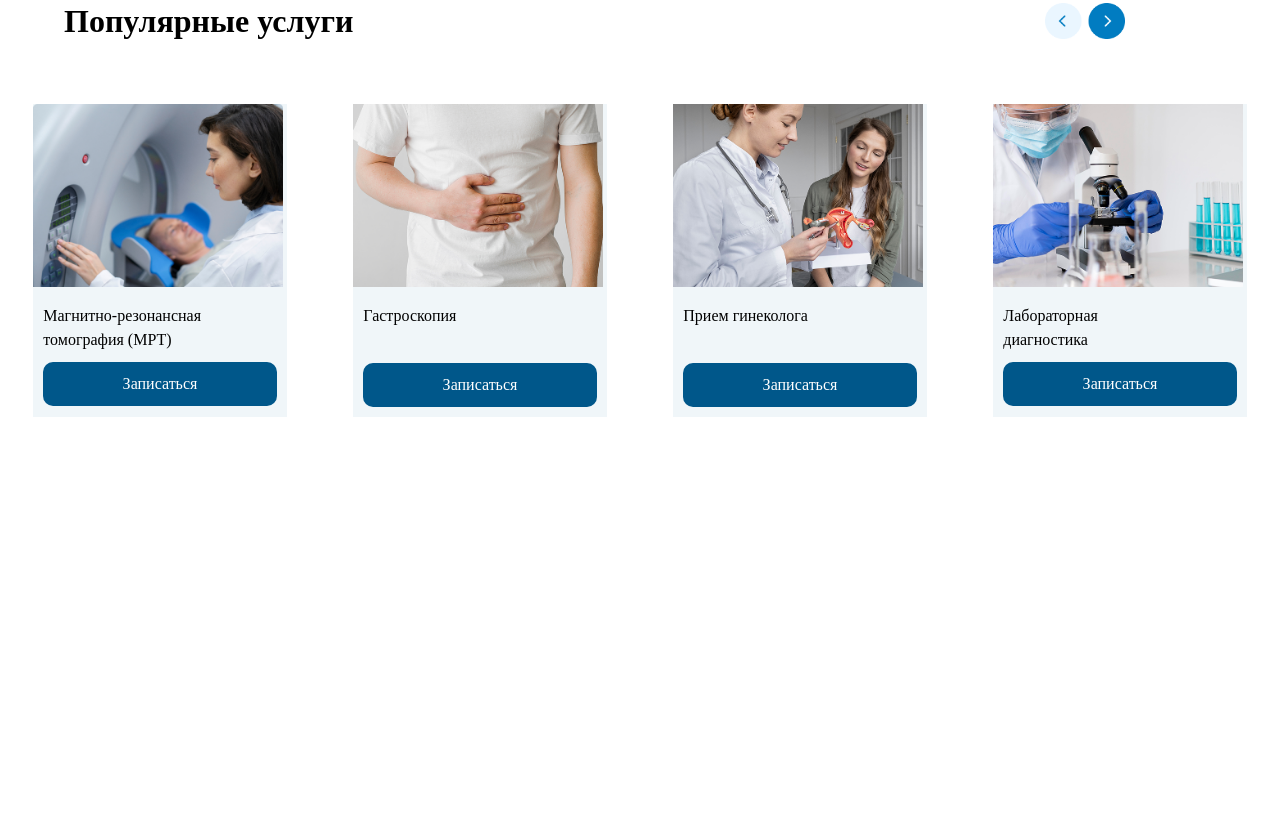
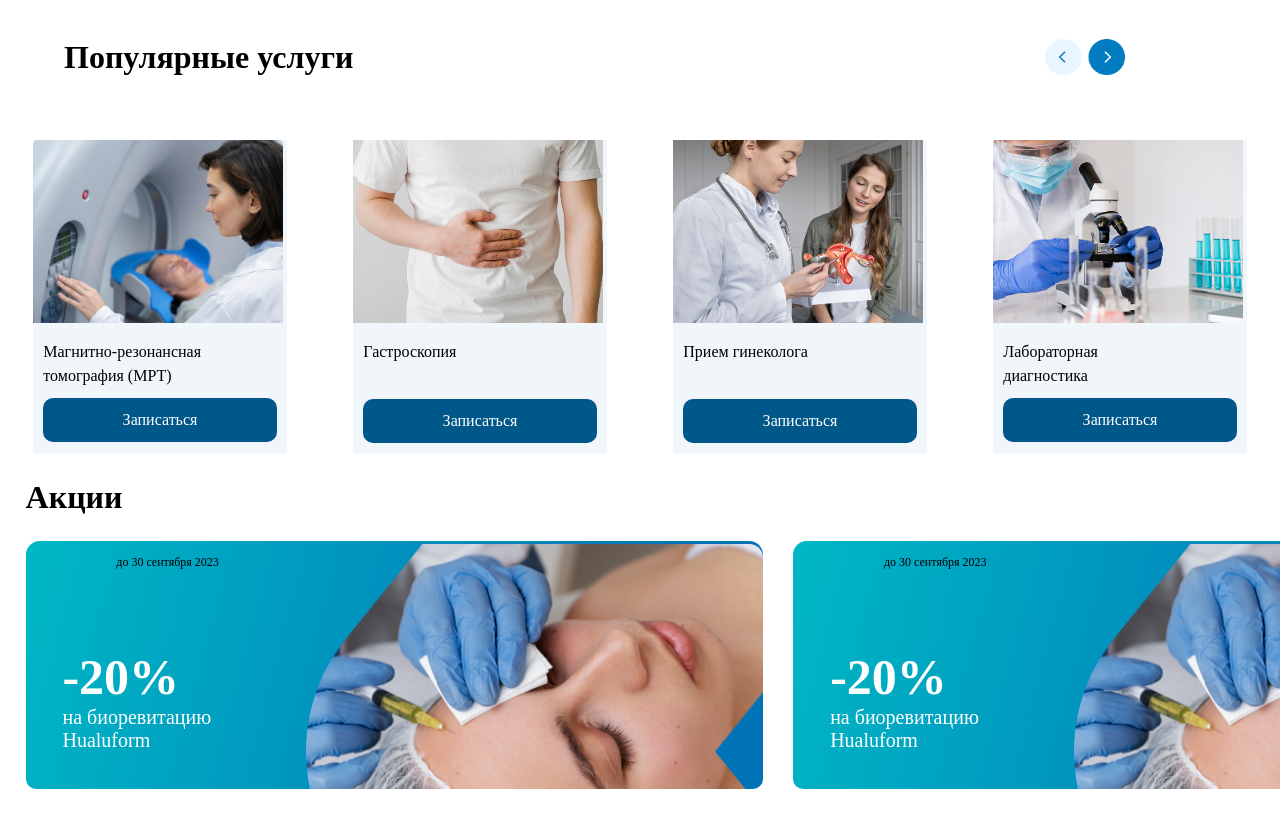
Before and after one commit to karimovmuhamadali91-arch/home-work-17, a plain HTML site: page index.html in a window 1280 px wide. Shown: the part 2180-2995 px from the top of the page. Before the commit the page ends 2597 px from the top, so only its background shows below. Drawn offline with Linux system fonts and the light colour scheme.

Commit message:
box7 dob kadm

```diff
--- a/index.html
+++ b/index.html
@@ -228,6 +228,30 @@
         </div>
     </div>
 
+    <div class="box7">
+        <h1 class="n0">Акции</h1>
+        <div class="n8">
+            <div class="n1">
+                <img class="n2" src="./img/bg (1).png" alt="">
+                <img class="n3" src="./img/image (6).png" alt="">
+                <div class="n4">
+                    <p class="n5">до 30 сентября 2023</p>
+                    <h1 class="n6">-20%</h1>
+                    <p class="n7">на биоревитацию<br>Hualuform</p>
+                </div>
+            </div>
+
+            <div class="n1">
+                <img class="n2" src="./img/bg (1).png" alt="">
+                <img class="n3" src="./img/image (6).png" alt="">
+                <div class="n4">
+                    <p class="n5">до 30 сентября 2023</p>
+                    <h1 class="n6">-20%</h1>
+                    <p class="n7">на биоревитацию<br>Hualuform</p>
+                </div>
+            </div>
+        </div>
+    </div>
 </body>
 
 </html>
--- a/style.css
+++ b/style.css
@@ -214,6 +214,106 @@
     justify-content: space-around;
 
 }
+
 .p {
     margin-top: 25px;
 }
+
+.bn {
+    display: flex;
+    margin-top: -25.7%;
+    gap: 1.5%;
+}
+
+.p6 {
+    margin: 20px 10px 0px;
+    padding: 10px 20px;
+    background-color: aquamarine;
+    border-radius: 10px;
+}
+
+.h {
+    margin-top: 80%;
+    margin-left: 10%;
+    font-size: 50px;
+}
+
+.hh {
+    margin-left: 10%;
+}
+.img {
+    margin-left: 50%;
+    margin-top: -60%;
+}
+.box7 {
+}
+
+* {
+    margin: 0;
+    box-sizing: border-box;
+}
+
+body {
+    overflow-x: hidden;
+}
+
+.box7 {
+    width: 100%;
+    padding: 2% 0 2% 2%;
+    overflow-x: hidden;
+}
+
+.n0 {
+    margin-bottom: 2%;
+}
+
+.n8 {
+    display: flex;
+    gap: 2%;
+    width: 120%;
+}
+
+.n1 {
+    flex: 1;
+    min-width: 0;
+    overflow: hidden;
+    border-radius: 10px;
+}
+
+.n2 {
+    width: 100%;
+    display: block;
+}
+
+.n3 {
+    width: 62%;
+    display: block;
+    margin-left: 38%;
+    margin-top: -56%;
+}
+
+.n4 {
+    margin-left: 5%;
+    margin-top: -56%;
+    padding-bottom: 5%;
+}
+
+.n5 {
+    width: 30%;
+    padding: 8px 15px;
+    background-color: rgb(125, 239, 239);
+    font-size: 12px;
+    text-align: center;
+    border-radius: 8px;
+}
+
+.n6 {
+    margin-top: 10%;
+    font-size: 50px;
+    color: white;
+}
+
+.n7 {
+    color: white;
+    font-size: 20px;
+}
```
Also changed, not shown: img/02.png (added), img/bg (1).png (added), img/image (6).png (added).
